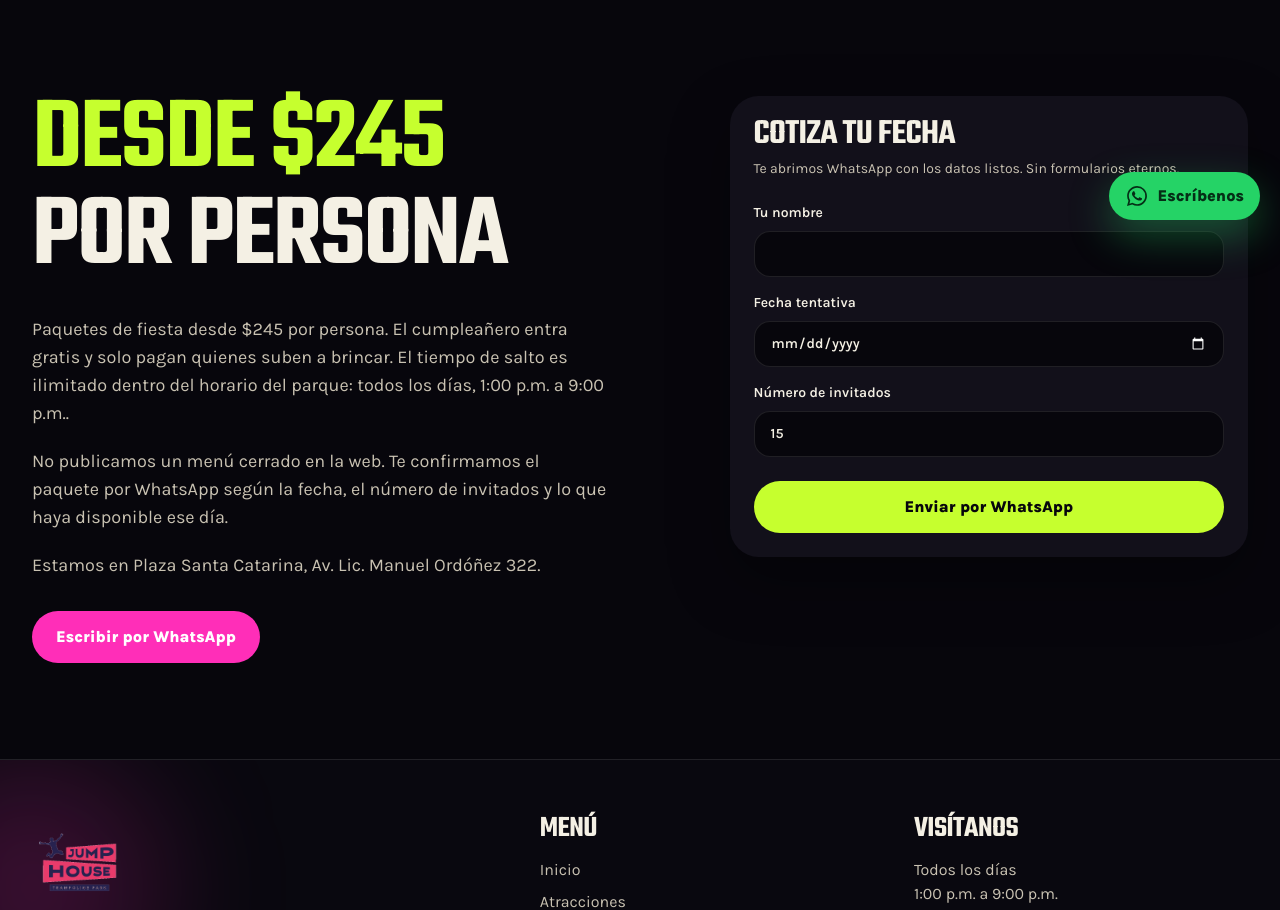
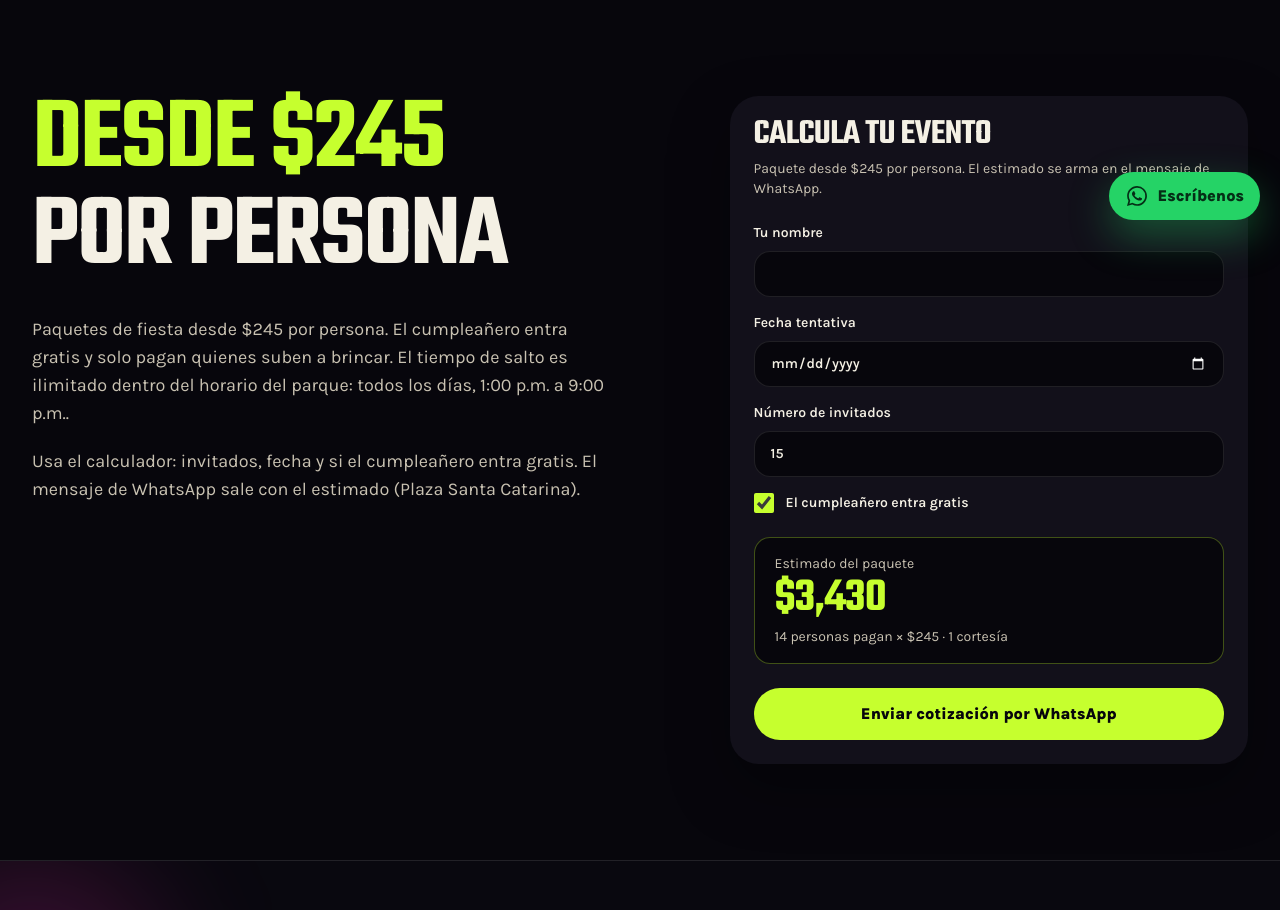
Before and after one commit to alfonsoestradav/jumphouse-mx, a Next.js app: page /fiestas in a window 1280 px wide. Shown: the part 560-1470 px from the top of the page. Built offline with nearby package versions, Linux system fonts and the light colour scheme.

Commit message:
Logo mas grande y recolorido; WhatsApp de fiestas usa el calculador.

```diff
--- a/app/aviso-de-privacidad/page.tsx
+++ b/app/aviso-de-privacidad/page.tsx
@@ -25,11 +25,11 @@ export default function AvisoDePrivacidadPage() {
         <div>
           <h2 className="font-display text-4xl text-lime">Datos que recabamos</h2>
           <p className="mt-3">
-            En este sitio no hay cuentas ni pagos en línea. El formulario de
-            cotización de fiestas recaba nombre, fecha tentativa y número de
-            invitados. Al enviarlo, esos datos se abren en un mensaje de WhatsApp
-            para que podamos atenderle. No recabamos RFC, identificaciones ni
-            datos financieros.
+            En este sitio no hay cuentas ni pagos en línea. El calculador de
+            fiestas recaba nombre, fecha tentativa, número de invitados y si el
+            cumpleañero entra gratis. Al enviarlo, esos datos y el estimado se
+            abren en un mensaje de WhatsApp. No recabamos RFC, identificaciones
+            ni datos financieros.
           </p>
         </div>
 
--- a/app/fiestas/page.tsx
+++ b/app/fiestas/page.tsx
@@ -1,7 +1,7 @@
 import type { Metadata } from "next";
 import { PageHero } from "@/components/PageHero";
 import { PartyForm } from "@/components/PartyForm";
-import { site, waLink } from "@/lib/site";
+import { site } from "@/lib/site";
 
 export const metadata: Metadata = {
   title: "Fiestas",
@@ -33,21 +33,9 @@ export default function FiestasPage() {
               {site.hoursLabel}.
             </p>
             <p className="mt-5 max-w-xl text-lg text-muted">
-              No publicamos un menú cerrado en la web. Te confirmamos el paquete
-              por WhatsApp según la fecha, el número de invitados y lo que haya
-              disponible ese día.
+              Usa el calculador: invitados, fecha y si el cumpleañero entra
+              gratis. El mensaje de WhatsApp sale con el estimado ({site.address.place}).
             </p>
-            <p className="mt-5 max-w-xl text-lg text-muted">
-              Estamos en {site.address.place}, {site.address.street}.
-            </p>
-            <a
-              href={waLink(
-                "Hola Jump House, quiero cotizar una fiesta de cumpleaños.",
-              )}
-              className="mt-8 inline-flex rounded-full bg-magenta px-6 py-3.5 font-extrabold text-white hover:bg-white hover:text-void"
-            >
-              Escribir por WhatsApp
-            </a>
           </div>
 
           <PartyForm />
--- a/components/Footer.tsx
+++ b/components/Footer.tsx
@@ -10,7 +10,7 @@ export function Footer() {
       <div className="pointer-events-none absolute -right-16 bottom-0 h-64 w-64 rounded-full bg-lime/10 blur-3xl" />
       <div className="relative mx-auto grid max-w-7xl gap-10 px-5 py-14 lg:grid-cols-[1.4fr_1fr_1fr] lg:px-8">
         <div>
-          <Logo height={92} />
+          <Logo height={148} />
           <p className="mt-3 max-w-sm text-muted">
             Parque de trampolines en Plaza Santa Catarina. Salto ilimitado, fiestas
             y el plan que saca a toda la familia de la casa.
--- a/components/Header.tsx
+++ b/components/Header.tsx
@@ -29,8 +29,8 @@ export function Header() {
         scrolled || open ? "bg-void/95 backdrop-blur-md" : "bg-transparent"
       }`}
     >
-      <div className="mx-auto flex max-w-7xl items-center justify-between gap-4 px-5 py-3 lg:px-8">
-        <Logo height={48} />
+      <div className="mx-auto flex max-w-7xl items-center justify-between gap-4 px-5 py-4 lg:px-8">
+        <Logo height={84} />
 
         <nav className="hidden items-center gap-5 xl:gap-7 lg:flex" aria-label="Principal">
           {nav.map((item) => {
--- a/components/Logo.tsx
+++ b/components/Logo.tsx
@@ -6,16 +6,17 @@ type Props = {
   height?: number;
 };
 
-export function Logo({ className = "", height = 52 }: Props) {
+export function Logo({ className = "", height = 88 }: Props) {
+  const width = Math.round((height * 701) / 533);
   return (
     <Link href="/" className={`inline-flex shrink-0 items-center ${className}`}>
       <Image
         src="/images/logo.png"
         alt="Jump House Trampoline Park"
-        width={height}
+        width={width}
         height={height}
-        className="w-auto"
-        style={{ height }}
+        className="w-auto max-w-none"
+        style={{ height, width: "auto" }}
         priority
       />
     </Link>
--- a/components/PartyForm.tsx
+++ b/components/PartyForm.tsx
@@ -1,20 +1,42 @@
 "use client";
 
-import { FormEvent, useState } from "react";
-import { waLink } from "@/lib/site";
+import { FormEvent, useMemo, useState } from "react";
+import { partyRate, waLink } from "@/lib/site";
+
+function money(n: number) {
+  return n.toLocaleString("es-MX", {
+    style: "currency",
+    currency: "MXN",
+    maximumFractionDigits: 0,
+  });
+}
 
 export function PartyForm() {
   const [name, setName] = useState("");
   const [date, setDate] = useState("");
-  const [guests, setGuests] = useState("15");
+  const [guests, setGuests] = useState(15);
+  const [birthday, setBirthday] = useState(true);
+
+  const paying = Math.max(0, birthday ? guests - 1 : guests);
+  const total = paying * partyRate;
+
+  const message = useMemo(() => {
+    const lines = [
+      "Hola Jump House, quiero cotizar una fiesta.",
+      `Nombre: ${name.trim() || "—"}`,
+      `Fecha: ${date || "por definir"}`,
+      `Invitados: ${guests}`,
+      `Cumpleañero entra gratis: ${birthday ? "sí" : "no"}`,
+      `Personas que pagan: ${paying}`,
+      `Estimado: ${money(total)} (${paying} × $${partyRate})`,
+      "Confirmo disponibilidad y el paquete del día.",
+    ];
+    return lines.join("\n");
+  }, [name, date, guests, birthday, paying, total]);
 
   function onSubmit(e: FormEvent) {
     e.preventDefault();
-    const text = `Hola Jump House, quiero cotizar una fiesta.
-Nombre: ${name || "—"}
-Fecha: ${date || "por definir"}
-Invitados: ${guests}`;
-    window.open(waLink(text), "_blank", "noopener,noreferrer");
+    window.open(waLink(message), "_blank", "noopener,noreferrer");
   }
 
   return (
@@ -22,9 +44,10 @@ Invitados: ${guests}`;
       onSubmit={onSubmit}
       className="rounded-[1.8rem] bg-void-2 p-6 shadow-[0_24px_60px_rgba(0,0,0,0.35)]"
     >
-      <p className="font-display text-4xl">Cotiza tu fecha</p>
+      <p className="font-display text-4xl">Calcula tu evento</p>
       <p className="mt-2 text-sm text-muted">
-        Te abrimos WhatsApp con los datos listos. Sin formularios eternos.
+        Paquete desde ${partyRate} por persona. El estimado se arma en el
+        mensaje de WhatsApp.
       </p>
       <label className="mt-6 block text-sm font-semibold">
         Tu nombre
@@ -51,15 +74,35 @@ Invitados: ${guests}`;
           type="number"
           min={1}
           value={guests}
-          onChange={(e) => setGuests(e.target.value)}
+          onChange={(e) => setGuests(Math.max(1, Number(e.target.value) || 1))}
           className="mt-2 w-full rounded-2xl border border-white/10 bg-void px-4 py-3 text-ink"
         />
       </label>
+      <label className="mt-4 flex items-center gap-3 text-sm font-semibold">
+        <input
+          type="checkbox"
+          checked={birthday}
+          onChange={(e) => setBirthday(e.target.checked)}
+          className="h-5 w-5 accent-[#c6ff2e]"
+        />
+        El cumpleañero entra gratis
+      </label>
+
+      <div className="mt-6 rounded-2xl border border-lime/30 bg-void px-5 py-4">
+        <p className="text-sm text-muted">Estimado del paquete</p>
+        <p className="font-display mt-1 text-5xl text-lime">{money(total)}</p>
+        <p className="mt-2 text-sm text-muted">
+          {paying} {paying === 1 ? "persona paga" : "personas pagan"} × $
+          {partyRate}
+          {birthday ? " · 1 cortesía" : ""}
+        </p>
+      </div>
+
       <button
         type="submit"
         className="mt-6 w-full rounded-full bg-lime py-3.5 font-extrabold text-void"
       >
-        Enviar por WhatsApp
+        Enviar cotización por WhatsApp
       </button>
     </form>
   );
--- a/lib/site.ts
+++ b/lib/site.ts
@@ -133,6 +133,8 @@ export const menuHighlights = [
   { name: "Hamburguesa con papas", price: "$85" },
 ] as const;
 
+export const partyRate = 245;
+
 export const extras = [
   { label: "Calcetas antiderrapantes", value: "$40" },
   { label: "Cumpleañeros", value: "Entran gratis" },
```
Also changed, not shown: app/icon.png, public/images/logo.png.
